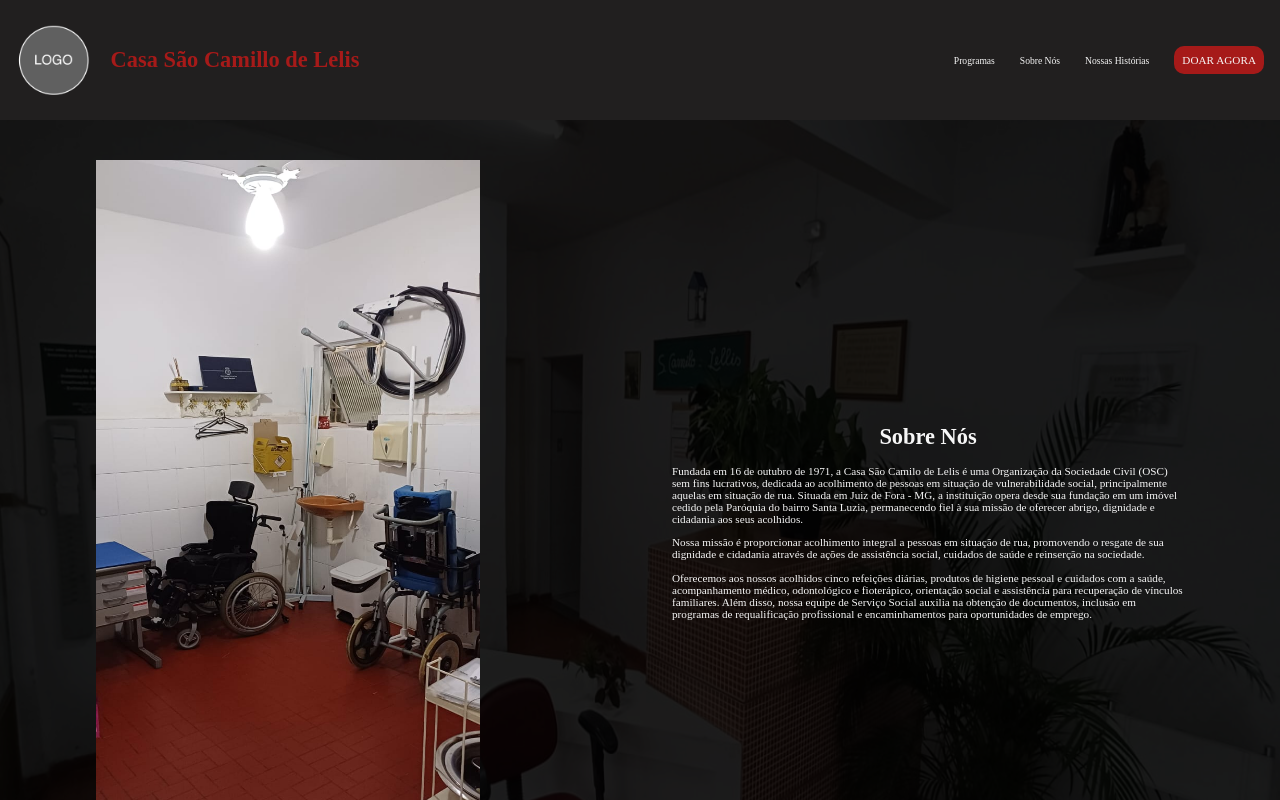
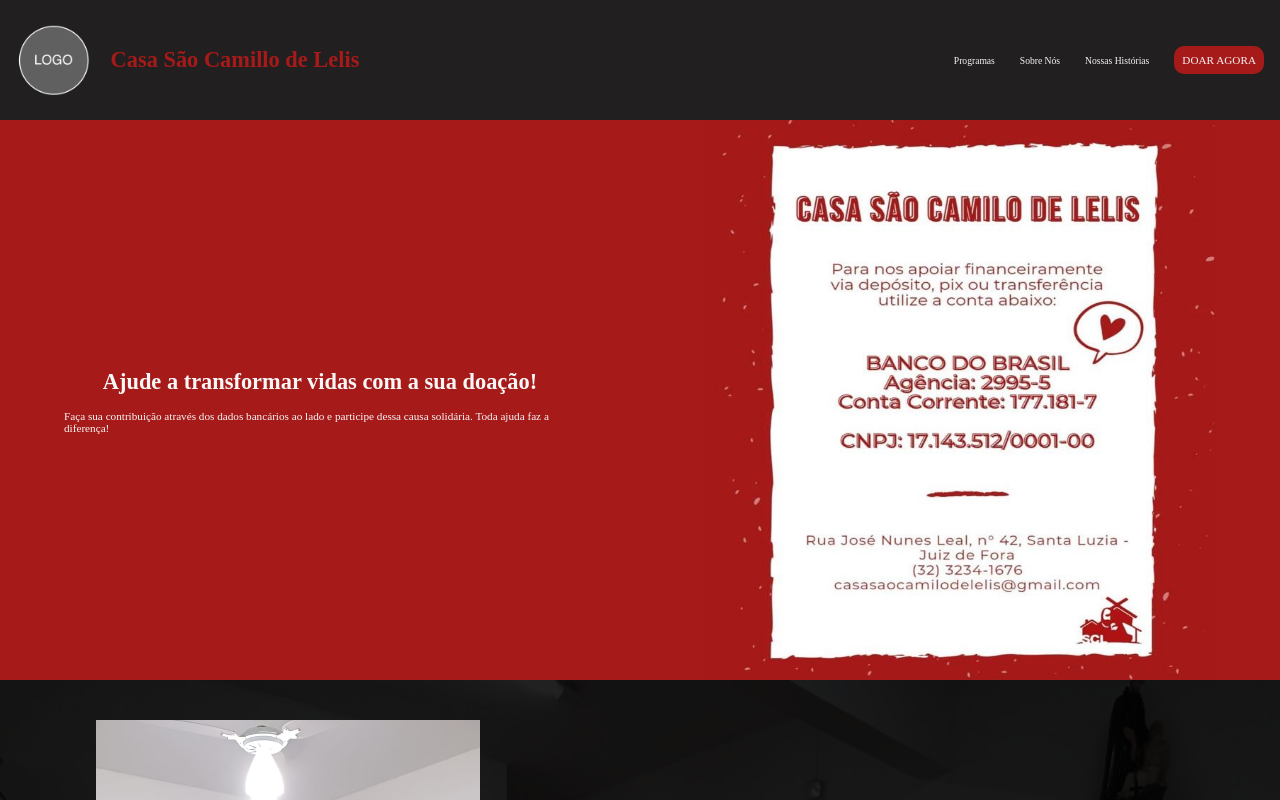
Before and after one commit to MathewsBaio/projeto-sao-camillo-lelis, a React (Create React App) app in the folder projeto-sao-camillo-lelis/: page / in a window 1280 px wide. Shown: the top 800 px of the page. Built offline with nearby package versions, Linux system fonts and the light colour scheme.

Commit message:
Início da criação do componente de informações sobre doações.

```diff
--- a/projeto-sao-camillo-lelis/src/App.js
+++ b/projeto-sao-camillo-lelis/src/App.js
@@ -1,3 +1,4 @@
+import InfoDoacoes from "./components/doacoes/InfoDoacoes";
 import Menu from "./components/menu/Menu";
 import SobreNos from "./components/SobreNos/SobreNos";
 import "./styles/styles.css";
@@ -6,6 +7,7 @@
   return (
     <div>
       <Menu />
+      <InfoDoacoes />
       <SobreNos />
     </div>
   );
--- /dev/null
+++ b/projeto-sao-camillo-lelis/src/components/doacoes/InfoDoacoes.js
@@ -0,0 +1,17 @@
+export default function InfoDoacoes() {
+  return (
+    <div className="container-doacoes">
+      <div className="container-doacoes-info">
+        <h1 className="container-doacoes-titulo">
+          Ajude a transformar vidas com a sua doação!
+        </h1>
+        <p className="container-doacoes-info">
+          Faça sua contribuição através dos dados bancários ao lado e participe
+          dessa causa solidária. Toda ajuda faz a diferença!
+        </p>
+      </div>
+
+      <img src="/placeholders/contaBancaria.jpg" />
+    </div>
+  );
+}
--- a/projeto-sao-camillo-lelis/src/styles/styles.css
+++ b/projeto-sao-camillo-lelis/src/styles/styles.css
@@ -109,3 +109,51 @@
 .container-sobre > div > h1 {
   text-align: center;
 }
+
+.container-doacoes {
+  display: flex;
+  align-items: center;
+  justify-content: space-around;
+  width: 100vw;
+  height: 70vh;
+  background-color: #a61a19;
+  background-size: cover;
+  background-position: center;
+  background-repeat: no-repeat;
+
+  position: relative;
+  overflow: hidden;
+  background-size: 100vw 100vh;
+}
+
+.container-doacoes::after {
+  content: "";
+  position: absolute;
+  top: 0;
+  left: 0;
+  width: 100%;
+  height: 100%;
+  mix-blend-mode: multiply;
+  transition: background 0.3s, border-radius 0.3s, opacity 0.3s;
+  filter: grayscale(100%);
+  z-index: 1;
+}
+
+.container-doacoes > img {
+  z-index: 10;
+  width: 40vw;
+  height: 80vh;
+  position: relative;
+}
+
+.container-doacoes > div {
+  z-index: 10;
+  position: relative;
+  color: #f7f7f7;
+  width: 40vw;
+  font-size: 0.7rem;
+}
+
+.container-doacoes > div > h1 {
+  text-align: center;
+}
```
Also changed, not shown: projeto-sao-camillo-lelis/public/placeholders/contaBancaria.jpg (added).
